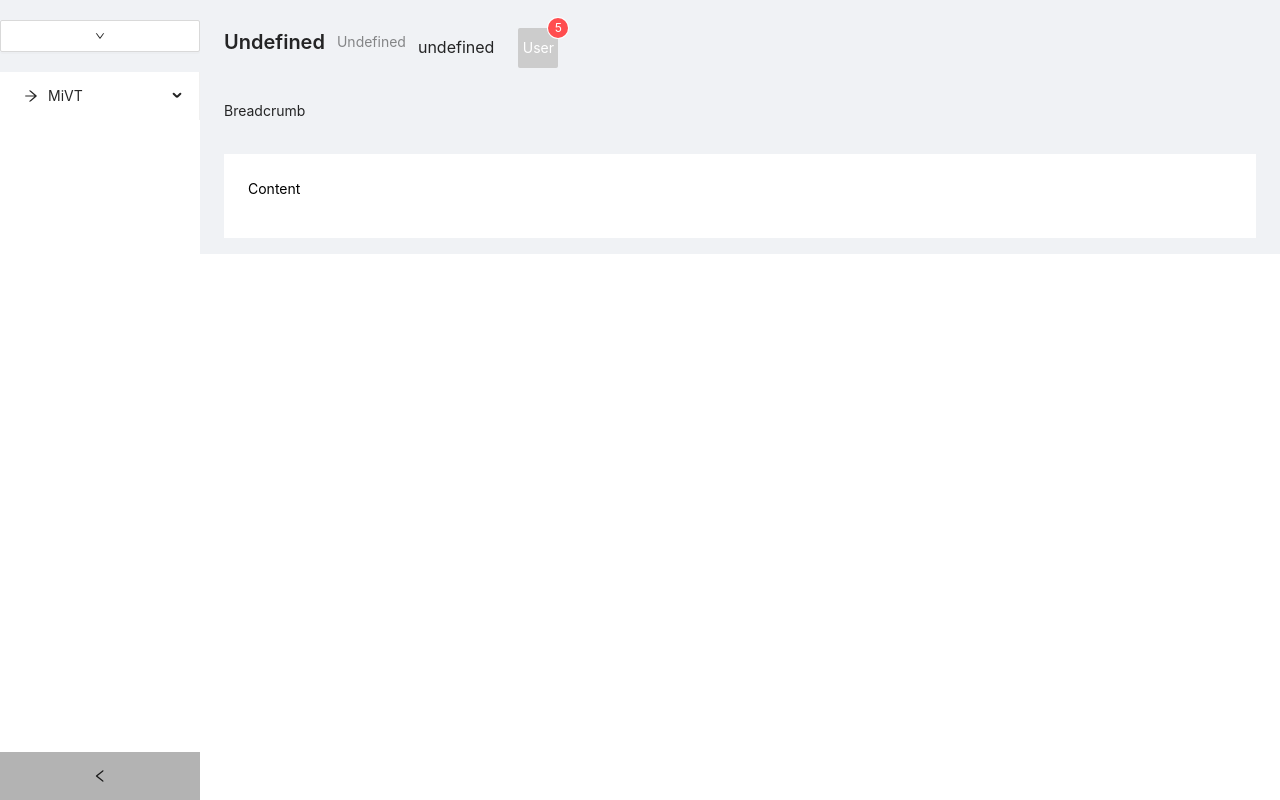
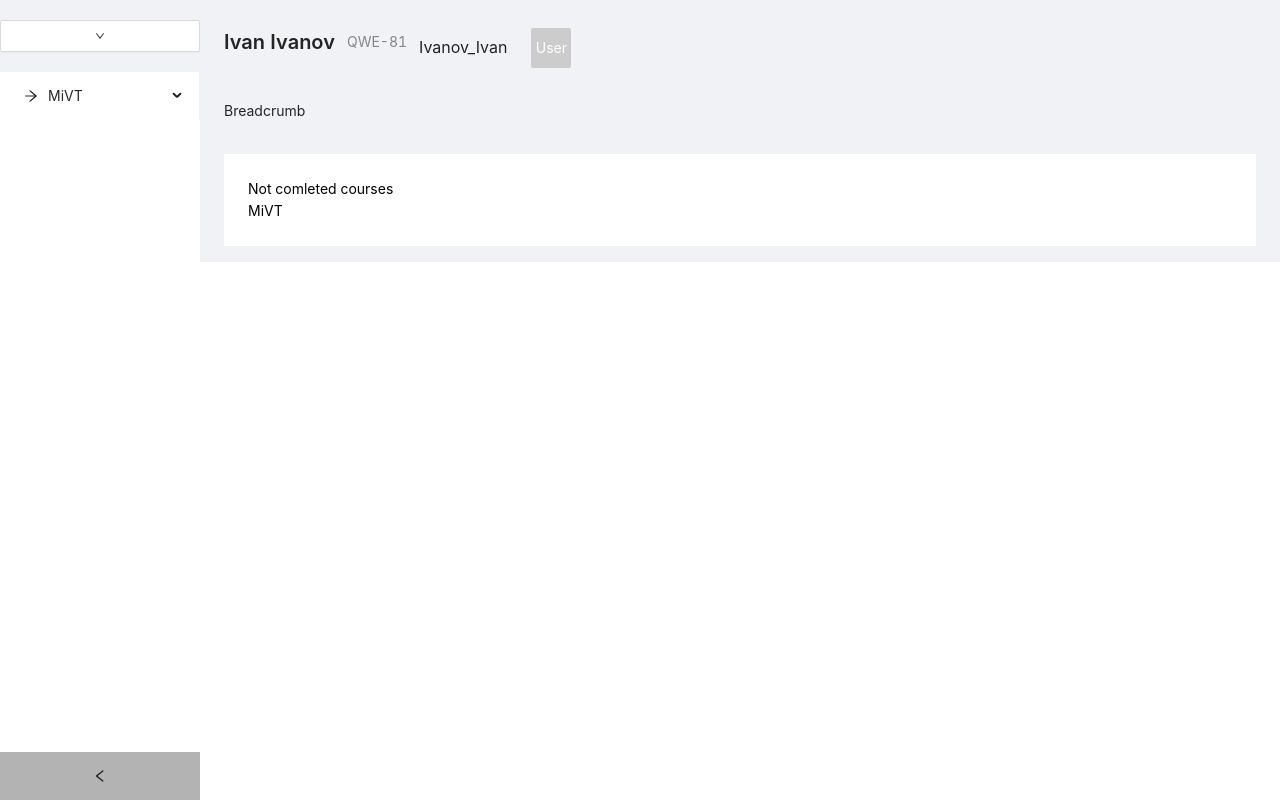
Before and after one commit to dahah-babah/thesis, a React app in the folder thesis/: page /login in a window 1280 px wide. Both pictures are taken after typing "Sample", "Sample123" into the empty fields and a click on the button "Log in". Built offline with nearby package versions, Linux system fonts and the light colour scheme; data requests are answered from the project's data file.

Commit message:
Render content with student/techer condition

```diff
--- a/thesis/src/components/App.tsx
+++ b/thesis/src/components/App.tsx
@@ -4,8 +4,7 @@ import { createBrowserHistory } from 'history';
 
 import { PATH } from '../routes/paths';
 import { AuthPage } from './pages/CommonPages/AuthPage/AuthPage';
-//temporary mock
-import { UserPage } from './pages/StudentPages/UserPage/UserPage';
+import { UserPage } from './pages/CommonPages/UserPage/UserPage';
 
 const history = createBrowserHistory();
 
--- a/thesis/src/components/pages/StudentPages/UserPage/UserPage.tsx
+++ b/thesis/src/components/pages/CommonPages/UserPage/UserPage.tsx
@@ -7,6 +7,8 @@ import { Header } from '../../../uui/Header/Header';
 import { CustomSider } from '../../../uui/Sider/Sider';
 import { Breadcrumb } from '../../../uui/Breadcrumb/Breadcrumb';
 import { User, Student, Teacher } from '../../../../types/types';
+import { StudentMainPage } from '../../StudentPages/MainPage/MainPage';
+import { TeacherMainPage } from '../../TeacherPages/MainPage/MainPage';
 
 const { Content } = Layout;
 
@@ -17,9 +19,9 @@ export class UserPage extends React.Component<any> {
     @observable user!: User | Teacher | Student;
 
     componentDidMount = (): void => {
-        // this.user = this.props.userStore.findUser('admin', 'admin'); //admin
-        // this.user = this.props.userStore.findUser('dahah@babah.gmail.com', 'Student_Password'); //student
-        // this.user = this.props.userStore.findUser('Teacher_Username', 'Teacher_Password'); //teacher
+        // this.user = this.props.userStore.findUser('123', '321'); //admin
+        this.user = this.props.userStore.findUser('Ivanov_Ivan', '123'); //student
+        // this.user = this.props.userStore.findUser('Poshposh_Poashka', '321'); //teacher
 
         this.user = this.props.userStore.getUser();
     };
@@ -41,6 +43,8 @@ export class UserPage extends React.Component<any> {
         if (this.props.userStore.user) {
             if (this.props.userStore.user.role === 'student') {
                 return `${this.props.userStore.user.group}`;
+            } else if (this.props.userStore.role === 'teacher') {
+                return `${this.props.userStore.user.level}`;
             } else {
                 return '';
             }
@@ -65,8 +69,8 @@ export class UserPage extends React.Component<any> {
         return (
             <CustomSider
                 user={this.props.userStore.user
-                        ?   this.props.userStore.user
-                        :   null}
+                    ?   this.props.userStore.user
+                    :   null}
             />
         );
     };
@@ -77,12 +81,24 @@ export class UserPage extends React.Component<any> {
         );
     };
 
+    private renderUserContent = (): React.ReactNode => {
+        {/* if S: render ALL not comleted works <StudentMainPage />
+        else T: render ALL not comleted reports <TeacherMainPage /> */}
+        if (this.props.userStore.user) {
+            if (this.props.userStore.user.role === 'teacher') {
+                return <TeacherMainPage />;
+            } else if (this.props.userStore.user.role === 'student') {
+                return <StudentMainPage user={this.props.userStore.user} />
+            } else return 'Admin';
+        } else return null;
+    };
+
     private renderContent = (): React.ReactNode => {
         return (
             <Content>
-                <p className={styles.temp}>
-                    {'Content'}
-                </p>
+                <article className={styles.temp}>
+                    {this.renderUserContent()}
+                </article>
             </Content>
         );
     };
--- /dev/null
+++ b/thesis/src/components/pages/StudentPages/MainPage/MainPage.tsx
@@ -0,0 +1,37 @@
+import React from 'react';
+import { observable } from 'mobx';
+import { observer, inject } from 'mobx-react';
+import { Course, Student } from '../../../../types/types';
+
+interface Props {
+    user: Student;
+}
+
+@inject('courseStore')
+@observer
+export class StudentMainPage extends React.Component<Props | any> {
+
+    @observable courses: Course[] = [];
+
+    componentDidMount() {
+        this.props.courseStore.fetchStudentCourses(this.props.user);
+        this.courses = this.props.courseStore.getCourses();
+    };
+
+    private renderCourses = (): React.ReactNode => {
+        return this.courses.map((course: Course) =>
+            <div key={course.id}>
+                {course.name}
+            </div>
+        );
+    };
+
+    render(): React.ReactChild {
+        return (
+            <section>
+                {'Not comleted courses'}
+                {this.renderCourses()}
+            </section>
+        );
+    }
+}
--- /dev/null
+++ b/thesis/src/components/pages/TeacherPages/MainPage/MainPage.tsx
@@ -0,0 +1,37 @@
+import React from 'react';
+import { observable } from 'mobx';
+import { observer, inject } from 'mobx-react';
+import { Teacher, Course } from '../../../../types/types';
+
+interface Props {
+    user: Teacher;
+}
+
+@inject('courseStore')
+@observer
+export class TeacherMainPage extends React.Component<Props | any> {
+
+    @observable courses: Course[] = [];
+
+    componentDidMount() {
+        this.props.courseStore.fetchTeacherCourses(this.props.user);
+        this.courses = this.props.courseStore.getCourses();
+    };
+
+    private renderCourses = (): React.ReactNode => {
+        return this.courses.map((course: Course) =>
+            <div key={course.id}>
+                {course.name}
+            </div>
+        );
+    };
+
+    render(): React.ReactChild {
+        return (
+            <section>
+                {'Not comleted reports'}
+                {this.renderCourses()}
+            </section>
+        );
+    }
+}
--- a/thesis/src/components/uui/Menu/Menu.tsx
+++ b/thesis/src/components/uui/Menu/Menu.tsx
@@ -64,6 +64,8 @@ export class Menu extends React.Component<Props> {
             <AntdMenu
                 mode='inline'
                 theme='light'
+                multiple={false}
+                selectable={true}
             >
                 {this.renderMenuItems()}
             </AntdMenu>
--- a/thesis/src/components/uui/UserIcon/UserIcon.tsx
+++ b/thesis/src/components/uui/UserIcon/UserIcon.tsx
@@ -11,6 +11,17 @@ interface Props {
 }
 
 export class UserIcon extends React.Component<Props> {
+
+    private getBadgeCount = (): number => {
+        // temporary mock
+
+        // reauest to user (student or teacher)
+        // S: count not comleted works
+        // T: count not comleted reports
+        // if exists then count -> this number
+        // else return 0
+        return 0;
+    };
 
     private renderAvatar = (): React.ReactNode => {
         const { username } = this.props;
@@ -32,7 +43,7 @@ export class UserIcon extends React.Component<Props> {
                 <span>
                     <Badge
                         content={this.renderAvatar()}
-                        count={5}
+                        count={this.getBadgeCount()}
                     />
                 </span>
             </>
--- a/thesis/src/stores/CourseStore.ts
+++ b/thesis/src/stores/CourseStore.ts
@@ -1,7 +1,7 @@
 import { observable, action, runInAction } from "mobx";
 import Axios from "axios";
 
-import { Course, User, Teacher, Student } from "../types/types";
+import { Course, Teacher, Student } from "../types/types";
 import { PATH } from "../routes/paths";
 
 class CourseStore {
@@ -33,7 +33,6 @@ class CourseStore {
 
     @action.bound
     public fetchTeacherCourses(user: Teacher) {
-        const coursesId = user.courses;
         //make correct request for several course id
         Axios.get(`${PATH.SERVER}/courses`)
         .then((courses) => {
@@ -52,6 +51,8 @@ class CourseStore {
     @action
     private setCourses = (courses: Course[]): void => {
         this.courses = courses;
+        console.log(this.courses);
+
     };
 }
 
```
Also changed, not shown: thesis/src/components/pages/CommonPages/UserPage/UserPage.module.less (renamed from thesis/src/components/pages/StudentPages/UserPage/UserPage.module.less).
